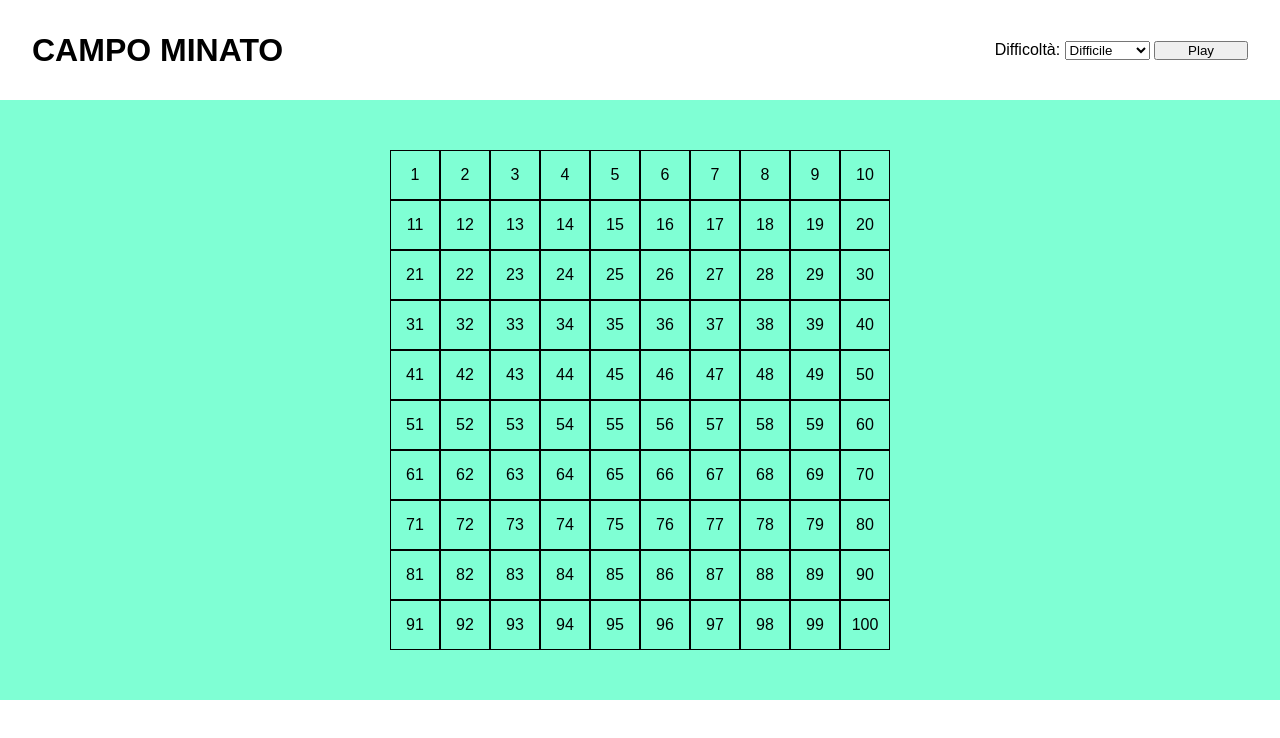
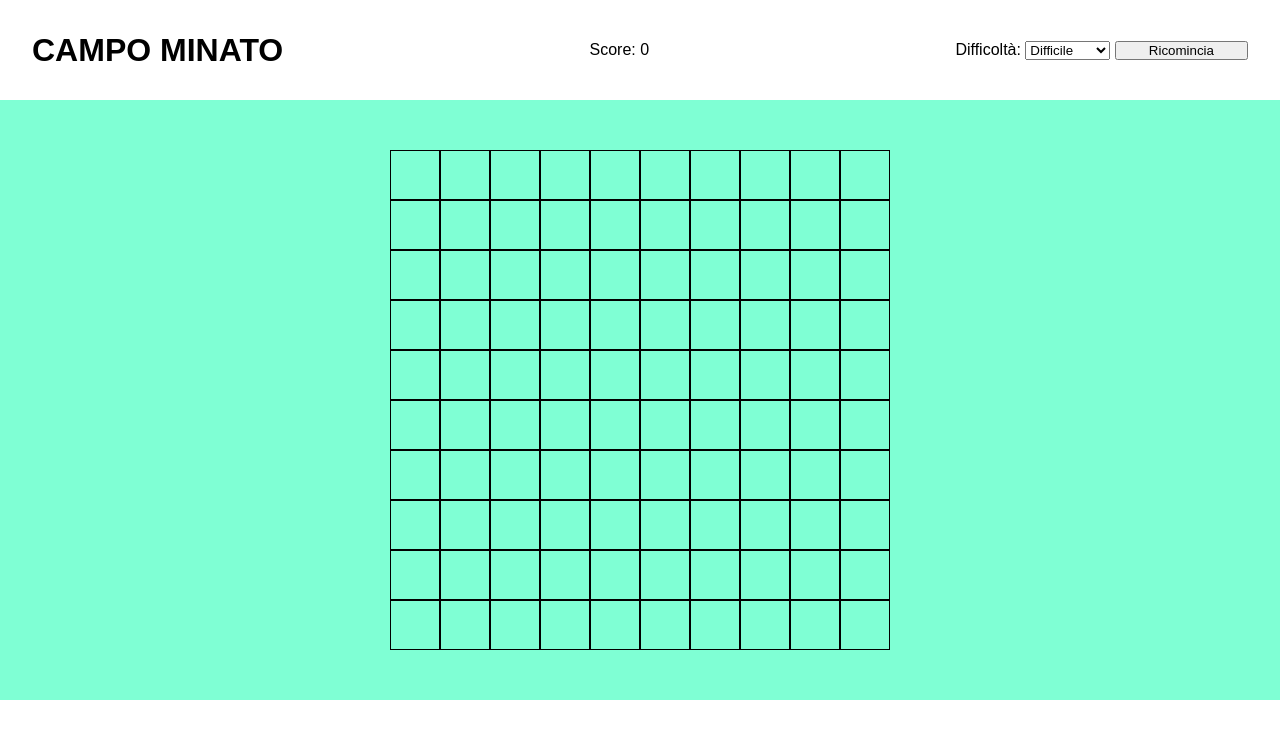
Before and after one commit to armandotruglio/js-campominato-dom, a plain HTML site: page index.html in a window 1280 px wide. Both pictures are taken after a click on the button "Play". Drawn offline with Linux system fonts and the light colour scheme.

Commit message:
Completed first milestone, added score counter and prevented double click

```diff
--- a/index.html
+++ b/index.html
@@ -13,6 +13,7 @@
 
     <header>
         <h1>CAMPO MINATO</h1>
+        <div>Score: <span id="score">0</span></div>
         <form>
             Difficoltà:
             <select name="mode" id="mode">
--- a/js/script.js
+++ b/js/script.js
@@ -4,10 +4,14 @@ const resultGrid = document.getElementById('grid');
 const playButton = document.querySelector('button');
 const resultMode = document.getElementById('mode');
 const form = document.querySelector('form');
+const resultScore = document.getElementById('score');
 
+//Creo una variabile per tenere il punteggio
+let score = 0;
 
-form.addEventListener('submit', function(event){
-    event.preventDefault();
+const startGame = () =>{
+    resultGrid.innerHTML = '';
+    playButton.innerText = 'Ricomincia'
 
     //Stabilisco la quantità di quadrati da creare
     const squareNumber = resultMode.value;
@@ -19,13 +23,16 @@ form.addEventListener('submit', function(event){
         //Creo il quadrato
         const content = createNode('div', 'square');
 
-        //Inserisco il numero corrispettivo all'interno
-        content.innerText = num;
-
         //Lo rendo cliccabike
         content.addEventListener('click', function(){
+            //Aumento il punteggio
+            if(content.classList.contains('clicked')){
+                return;
+            }
             console.log(content.innerText);
             content.classList.add('clicked');
+            resultScore.innerText = ++score;
+
         })
 
         //Gli assegno la sua dimensione
@@ -34,4 +41,10 @@ form.addEventListener('submit', function(event){
         //Inserisco il quadrato nel DOM
         resultGrid.appendChild(content);
     }
+}
+
+form.addEventListener('submit', function(event){
+    event.preventDefault();
+
+    startGame();
 })
```
